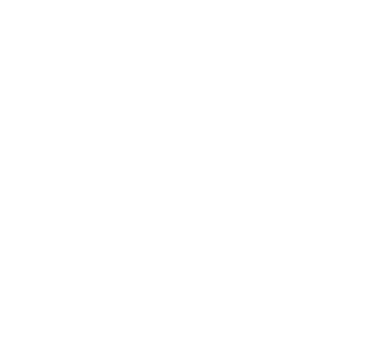
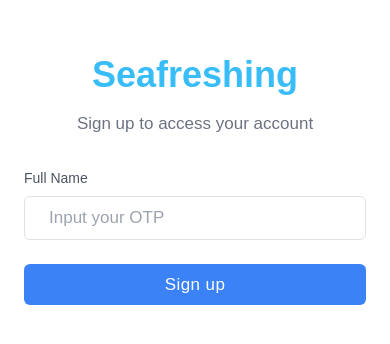
Before and after one commit to zermiftah/seafreshing, a React (Create React App) app: page /otp-verify in a window 390 px wide. Shown: the part 242-586 px from the top of the page. Built offline with nearby package versions, Linux system fonts and the light colour scheme; the HTML template or start-up script is replaced by a standard one.

Commit message:
fixingbug in register

```diff
--- a/src/App.js
+++ b/src/App.js
@@ -7,7 +7,10 @@
 import SingleProduct from "./screens/SingleProduct";
 import Login from "./screens/Login";
 import Register from "./screens/Register";
+import OtpScreen from "./screens/OtpScreen";
 import CartScreen from "./screens/CartScreen";
+import ShippingScreen from "./screens/ShippingScreen";
+import ProfileScreen from "./screens/ProfileScreen";
 import PaymentScreen from "./screens/PaymentScreen";
 import PlaceOrderScreen from "./screens/PlaceOrderScreen";
 import OrderScreen from "./screens/OrderScreen";
@@ -52,11 +55,14 @@
             <Register />
           </Guest>
         </Route>
+        <Route path="/otp-verify">
+          <Guest>
+            <OtpScreen />
+          </Guest>
+        </Route>
         <Route path="/profile">
           <Auth>
-            <HeaderHS />
             <Profile />
-            <Footer />
           </Auth>
         </Route>
         <Route path="/wishlist">
--- /dev/null
+++ b/src/screens/OtpScreen.js
@@ -0,0 +1,121 @@
+import React, { useState } from "react";
+import { Link, useHistory } from "react-router-dom";
+import Header from "./../components/Header";
+import axios from 'axios';
+import Notif from '../components/simple'
+
+const OtpScreen = () => {
+  const [otp, setOtp] = useState(''),
+    [ requestId, setRequestId ] = useState(''),
+    [ email, setEmail ] = useState(''),
+    [ id, setId ] = useState(''),
+    [ notif, setNotif ] = useState('');
+  const [fullname, setFullName] = useState('');
+  const [mobilenumber, setMobileNumber] = useState('');
+  const [state, setState] = useState('');
+  const [password, setPassword] = useState('');
+  const history = useHistory();
+
+  const handleOtpVerification = async (e) => {
+    e.preventDefault();
+    let qs = require('qs');
+
+    try {
+      let response = await axios.post('https://server.seafreshing.com/api/user//verify-email-code', qs.stringify({
+        "code" : otp,
+        "requestId": requestId,
+        "email" : email,
+        "id" : id
+      }));
+
+      if (response.data) {
+        setNotif(response.data.msg)
+        await axios.post(
+          'https://server.seafreshing.com/api/user/create-account',
+          qs.stringify(
+            {
+              "id" : id,
+              "state" : state,
+              "name" : fullname,
+              "password" : password,
+              "email" : email,
+              "mobilenumber" : mobilenumber,
+              "accounttype" : 0
+            }
+          )
+        )
+      }
+    } catch (e) {
+      console.log(e.response.data)
+    }
+  }
+
+  return (
+    <>
+      {/* <Header />
+      <div className="container d-flex flex-column justify-content-center align-items-center login-center">
+        <form onSubmit={handleRegister} className="Login col-md-8 col-lg-4 col-11">
+          <input type="text" placeholder="Fullname" value={fullname} onChange={(e) => setFullName(e.target.value)} required />
+          <input type="text" placeholder="Mobile" value={mobilenumber} onChange={(e) => setMobileNumber(e.target.value)} required />
+          <input type="email" placeholder="Email" value={email} onChange={(e) => setEmail(e.target.value)} required />
+
+          <button type="submit">Register</button>
+          <p>
+            <Link to={"/login"}>
+              I Have Account <strong>Login</strong>
+            </Link>
+          </p>
+        </form>
+      </div> */}
+      {
+        notif && (
+          <Notif title="Register" text={notif} />
+        )
+      }
+      <div class="bg-white dark:bg-gray-900">
+        <div class="flex justify-center h-screen">
+          <div class="hidden bg-cover lg:block lg:w-2/3" style={{ backgroundImage: `url(https://img.freepik.com/free-photo/top-view-variety-fresh-fish-seafood-ice-with-copy-apace_126277-771.jpg?w=1060)` }}>
+            <div class="flex items-center h-full px-20 bg-gray-900 bg-opacity-40">
+              <div>
+                <h2 class="text-4xl font-bold text-white">Seafreshing</h2>
+
+                <p class="max-w-xl mt-3 text-gray-300">Lorem ipsum dolor sit, amet consectetur adipisicing elit. In autem ipsa, nulla laboriosam dolores, repellendus perferendis libero suscipit nam temporibus molestiae</p>
+              </div>
+            </div>
+          </div>
+
+          <div class="flex items-center w-full max-w-md px-6 mx-auto lg:w-2/6">
+            <div class="flex-1">
+              <div class="text-center">
+                <h2 class="text-4xl font-bold text-center text-sky-400 dark:text-white">Seafreshing</h2>
+
+                <p class="mt-3 text-gray-500 dark:text-gray-300">Sign up to access your account</p>
+              </div>
+
+              <div class="mt-8">
+                <form onSubmit={handleOtpVerification}>
+                  <div>
+                    <label for="otp" class="block mb-2 text-sm text-gray-600 dark:text-gray-200">Full Name</label>
+                    <input type="text" name="otp" id="otp" placeholder="Input your OTP" value={otp} onChange={(e) => setOtp(e.target.value)} required class="block w-full px-4 py-2 mt-2 text-gray-700 placeholder-gray-400 bg-white border border-gray-200 rounded-md dark:placeholder-gray-600 dark:bg-gray-900 dark:text-gray-300 dark:border-gray-700 focus:border-blue-400 dark:focus:border-blue-400 focus:ring-blue-400 focus:outline-none focus:ring focus:ring-opacity-40" />
+                  </div>
+
+
+                  <div class="mt-6">
+                    <button type="submit"
+                      class="w-full px-4 py-2 tracking-wide text-white transition-colors duration-200 transform bg-blue-500 rounded-md hover:bg-blue-400 focus:outline-none focus:bg-blue-400 focus:ring focus:ring-blue-300 focus:ring-opacity-50">
+                      Sign up
+                    </button>
+                  </div>
+
+                </form>
+
+              </div>
+            </div>
+          </div>
+        </div>
+      </div>
+    </>
+  );
+};
+
+export default OtpScreen;
--- a/src/screens/Register.js
+++ b/src/screens/Register.js
@@ -3,6 +3,15 @@
 import Header from "./../components/Header";
 import axios from 'axios';
 import Notif from '../components/simple'
+
+function randomStr(len, arr) {
+  var ans = '';
+  for (var i = len; i > 0; i--) {
+      ans +=
+        arr[Math.floor(Math.random() * arr.length)];
+  }
+  return ans;
+}
 
 const Register = () => {
   const [fullname, setFullName] = useState('');
@@ -11,18 +20,19 @@
   const [password, setPassword] = useState('');
   const history = useHistory();
   const [notif, setNotif] = useState('');
-  const [show, setShow] = useState(true)
+  const [requestId, setRequestId] = useState('');
 
   const handleRegister = async (e) => {
     e.preventDefault();
     let qs = require('qs');
 
+    setRequestId(randomStr(20, '12345abcde'))
     try {
       let response = await axios.post('https://server.seafreshing.com/api/user/register', qs.stringify({
         'name': fullname,
         'mobilenumber': mobilenumber,
         'email': email,
-        'requestId': password,
+        'requestId': requestId,
       }), {
         header: {
           'Content-Type': 'application/json',
@@ -30,6 +40,18 @@
       });
       if (response.data) {
         setNotif(response.data.msg)
+        await axios.post(
+          'https://server.seafreshing.com/api/user/send-verify-email',
+          qs.stringify(
+            {
+              'nameUser': fullname,
+              'id': Math.random().toString(36).slice(2),
+              'email': email,
+              'requestId': requestId
+            }
+          )
+        )
+        setRequestId("")
       }
     } catch (e) {
       console.log(e.response.data)
@@ -55,7 +77,7 @@
       </div> */}
       {
         notif && (
-          <Notif show={show} close={() => setShow(false)} title="Register" text={notif} />
+          <Notif title="Register" text={notif} />
         )
       }
       <div class="bg-white dark:bg-gray-900">
```
